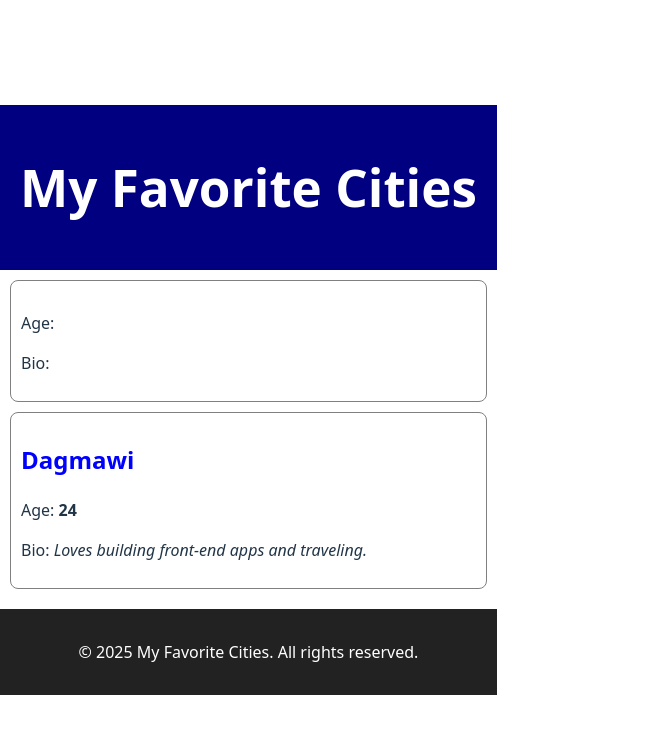
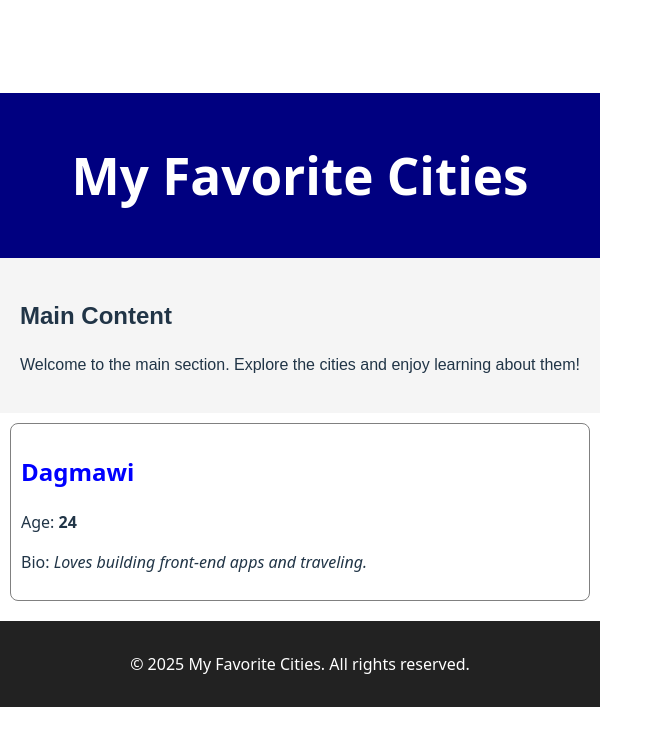
Before and after one commit to Dagi2212/alx-fe-reactjs, a React (Vite) app in the folder alx-react-app-new/: page / in a window 1280 px wide. Shown: the top 746 px of the page, without its empty margins (0-663 px from the left). Built offline with nearby package versions, Linux system fonts and the light colour scheme.

Commit message:
Update MainContent.jsx

```diff
--- a/alx-react-app-new/src/components/MainContent.jsx
+++ b/alx-react-app-new/src/components/MainContent.jsx
@@ -1,11 +1,10 @@
-function UserProfile(props) {
+function MainContent() {
   return (
-    <div style={{ border: '1px solid gray', padding: '10px', margin: '10px', borderRadius: '8px' }}>
-      <h2 style={{ color: 'blue', fontSize: '1.5em' }}>{props.name}</h2>
-      <p>Age: <span style={{ fontWeight: 'bold' }}>{props.age}</span></p>
-      <p>Bio: <span style={{ fontStyle: 'italic' }}>{props.bio}</span></p>
-    </div>
+    <main style={{ padding: '20px', backgroundColor: '#f5f5f5', fontFamily: 'Arial' }}>
+      <h2>Main Content</h2>
+      <p>Welcome to the main section. Explore the cities and enjoy learning about them!</p>
+    </main>
   );
 }
 
-export default UserProfile;
+export default MainContent;
```
